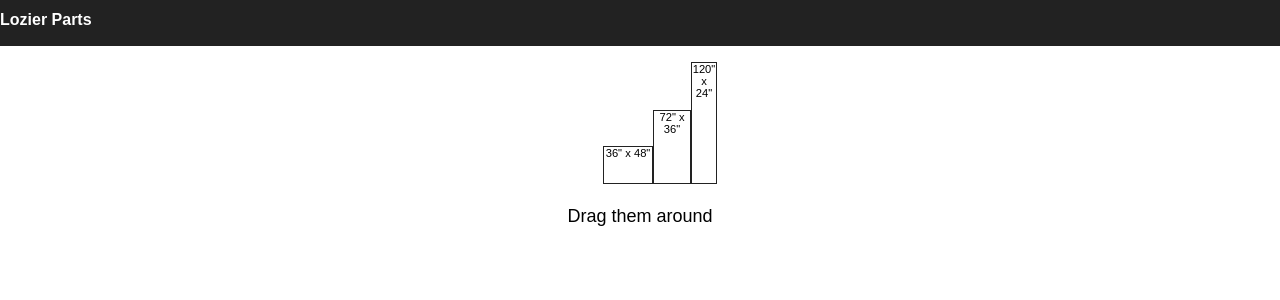
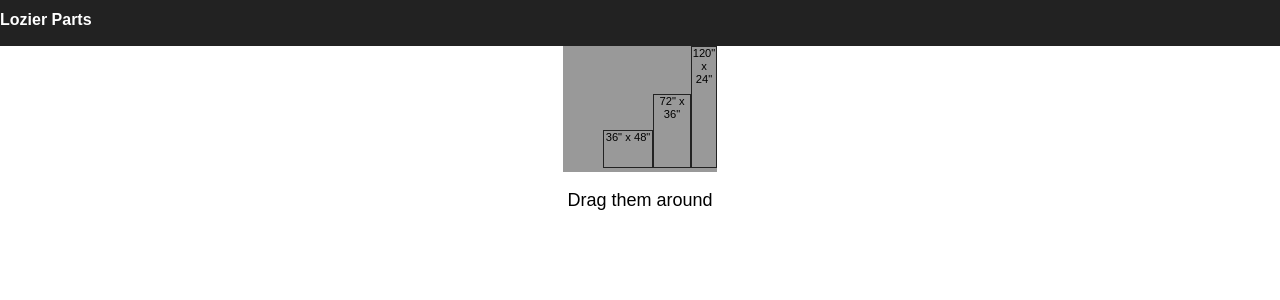
Before and after one commit to jstudenski/lozier-part-generator, a React (Create React App) app: page / in a window 1280 px wide. Shown: the top 300 px of the page. Built offline with nearby package versions, Linux system fonts and the light colour scheme.

Commit message:
section background

```diff
--- a/src/App.js
+++ b/src/App.js
@@ -1,6 +1,6 @@
 import React, { Component } from 'react';
-import logo from './logo.svg';
 import './App.css';
+import './normalize.css';
 import {SortableContainer, SortableElement, arrayMove} from 'react-sortable-hoc';
 
 const Fixture = SortableElement(({value}) =>
@@ -12,7 +12,8 @@ const Fixture = SortableElement(({value}) =>
 const SortableList = SortableContainer(({items}) => {
   console.log(items);
   return (
-    <ul>
+    <div style={{backgroundColor: '#999', display: 'inline-block'}}>
+      <ul style={{margin: 0}}>
         {items.map((value, index) => (
           <Fixture
             key={`item-${index}`}
@@ -21,6 +22,7 @@ const SortableList = SortableContainer(({items}) => {
           />
         ))}
       </ul>
+    </div>
   );
 });
 
@@ -58,6 +60,7 @@ class SortableComponent extends Component {
           onSortEnd={this.onSortEnd}
           helperClass={'helper'}
         />
+
     );
   }
 }
```
Lines whose indentation alone changed are shown as unchanged.
